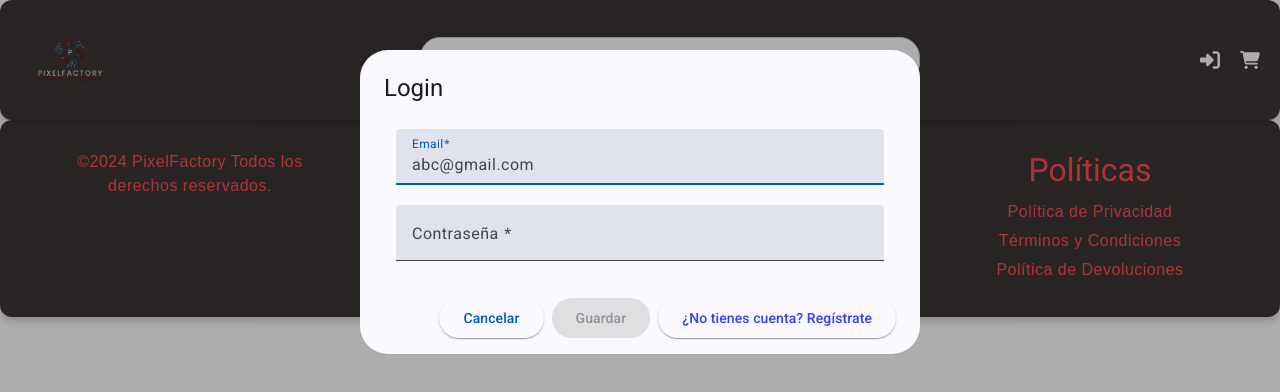
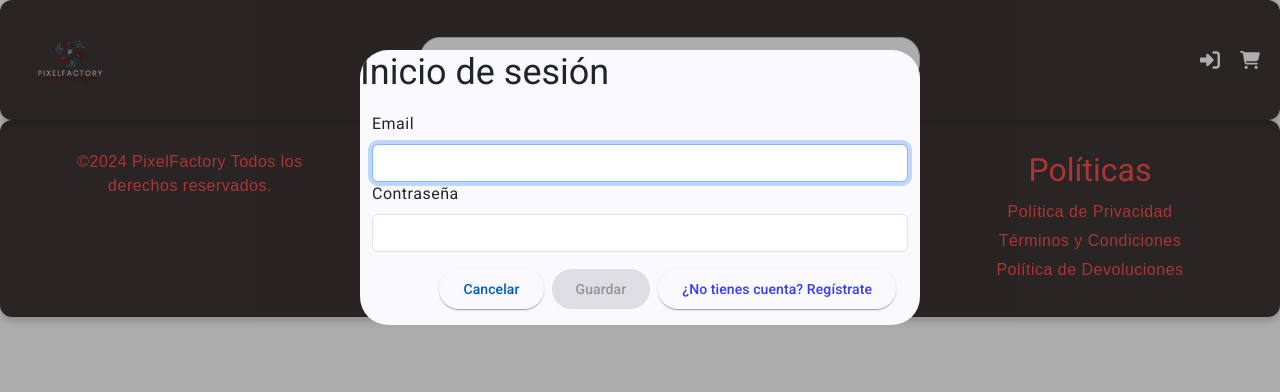
Before and after one commit to GianVietta/E-Commerce_Pc-Comps, an Angular app: page / in a window 1280 px wide. Both pictures are taken after a click on the picture 1210 px from the left and 60 px from the top of the page. Shown: the top 392 px of the page. Built offline with nearby package versions, Linux system fonts and the light colour scheme.

Commit message:
modificación de validaciones

```diff
--- a/public/db/db.json
+++ b/public/db/db.json
@@ -38,6 +38,18 @@
         "name": "Leopoldo",
         "lastName": "Basanta"
       }
+    },
+    {
+      "id": "9f3c92da-3f5f-4ce4-895f-ac30508514fb",
+      "password": "alex1234",
+      "email": "aalexjuli2aan@gmail.com",
+      "person": {
+        "address": "czetz 2841",
+        "phoneNumber": "2236835950",
+        "dni": "43657545",
+        "name": "Alex",
+        "lastName": "Julian"
+      }
     }
   ]
 }
--- a/src/app/auth/component/login/login.component.html
+++ b/src/app/auth/component/login/login.component.html
@@ -1,30 +1,54 @@
-<h2 mat-dialog-title>Login</h2>
-<mat-dialog-content>
-    <form [formGroup]="form" >
+<h3 class="text-cemter">Inicio de sesión</h3>
+<div class="contariner">
+    <form [formGroup]="form" (ngSubmit)="iniciarSession()">
         <div class="container-fluid">
         <div class="row">
             <div class="col-12">
-                    <mat-form-field class="example-full-width">
-                        <mat-label>Email</mat-label>
-                        <input matInput placeholder="abc@gmail.com" type="text" formControlName="email" >
-                      </mat-form-field>
+                <label for="email" class="form-label">Email </label>
+                <input type="text" class="form-control"
+                id="email"
+                formControlName="email"
+                [ngClass]="{
+                    'is-invalid':  form.controls['email'].touched  && form.controls['email'].hasError('required') }"  >
+                @if (form.controls['email'].getError('required') && form.controls['email'].touched) {
+                    <div class="text-danger">
+                      Campo requerido.
                     </div>
-
+                }
+                @if (form.controls['email'].getError('email') && form.controls['email'].touched) {
+                    <div class="text-danger">
+                      Tiene que tener un formato email.
+                    </div>
+                }
+              <!--    @if(!form.controls['email'].hasError('emailExists')&& form.controls['email'].touched){
+                    <div class="text-danger">
+                        El email ingresado es incorrecto o no existe.
+                    </div>
+                }-->
+            </div>
         </div>
         <div class="row">
             <div class="col-12">
-                    <mat-form-field class="example-full-width">
-                        <mat-label>Contraseña </mat-label>
-                        <input matInput  type="password" formControlName="password">
-                      </mat-form-field>
+                <label for="password" class="form-label"> Contraseña </label>
+                <input type="password" class="form-control"
+                id="password"
+                formControlName="password"
+                [ngClass]="{'is-invalid':  form.controls['password'].touched  && form.controls['password'].hasError('required') }">
+                @if(form.controls['password'].getError('required') && form.controls['password'].touched){
+                    <div class="text-danger">
+                        Campo requerido.
+                    </div>
+                }
             </div>
         </div>
+    </div>
+    </form>
+
+
 
 </div>
 
-    </form>
 
-</mat-dialog-content>
  <mat-dialog-actions>
   <button mat-raised-button  (click)="cancelar()">Cancelar</button>
   <button mat-raised-button color ="primary" (click)="iniciarSession()" [disabled]="form.invalid">Guardar </button>
--- a/src/app/auth/component/login/login.component.ts
+++ b/src/app/auth/component/login/login.component.ts
@@ -7,15 +7,18 @@ import { AuthService } from '../../service/auth.service';
 import { Router } from '@angular/router';
 import { User } from '../../interface/auth';
 import { RegisterComponent } from '../register/register.component';
+import { CommonModule } from '@angular/common';
+import { CustomValidators } from '../register/validators/costum-validators';
 
 @Component({
   selector: 'app-login',
   standalone: true,
-  imports: [MatDialogModule,MatButtonModule,MatInputModule,ReactiveFormsModule],
+  imports: [MatDialogModule,MatButtonModule,MatInputModule,ReactiveFormsModule,CommonModule],
   templateUrl: './login.component.html',
   styleUrl: './login.component.css'
 })
 export class LoginComponent {
+
   constructor( public dialog : MatDialog){}
 
   data = inject(MAT_DIALOG_DATA);
@@ -25,13 +28,14 @@ export class LoginComponent {
   private router: Router = inject(Router)
 
   form : FormGroup = this.fb.group({
-    email : ['', [Validators.required,Validators.email]],
-    password : ['', [Validators.required, Validators.minLength(4)]]
+    email : ['', [Validators.required,Validators.email]],//poner validacion email existente
+    password : ['', [Validators.required]]
   })
 
   user : User | undefined;
 
   iniciarSession() {
+
     if (this.form.invalid) return;
 
     this.auth.verifyUserAndPass(
--- a/src/app/auth/component/register/validators/costum-validators.ts
+++ b/src/app/auth/component/register/validators/costum-validators.ts
@@ -25,6 +25,18 @@ export class CustomValidators extends Validators{
           );
         };
       }
+      static emailNotExists(authService: AuthService): AsyncValidatorFn {
+        return (control: AbstractControl): Observable<ValidationErrors | null> => {
+          if (!control.value) {
+            return of(null);  // Si no hay valor, no validar
+          }
 
+          return authService.checkEmailExists(control.value).pipe(
+            debounceTime(500), // Tiempo para esperar después de que el usuario deje de escribir
+            map(exists => exists ? { emailExists: false } : null), // Si el email existe, retorna el error
+            catchError(() => of(null)) // Manejo de errores, siempre retorna null en caso de error
+          );
+        };
+      }
 
 }
```
Lines whose indentation alone changed are shown as unchanged.
